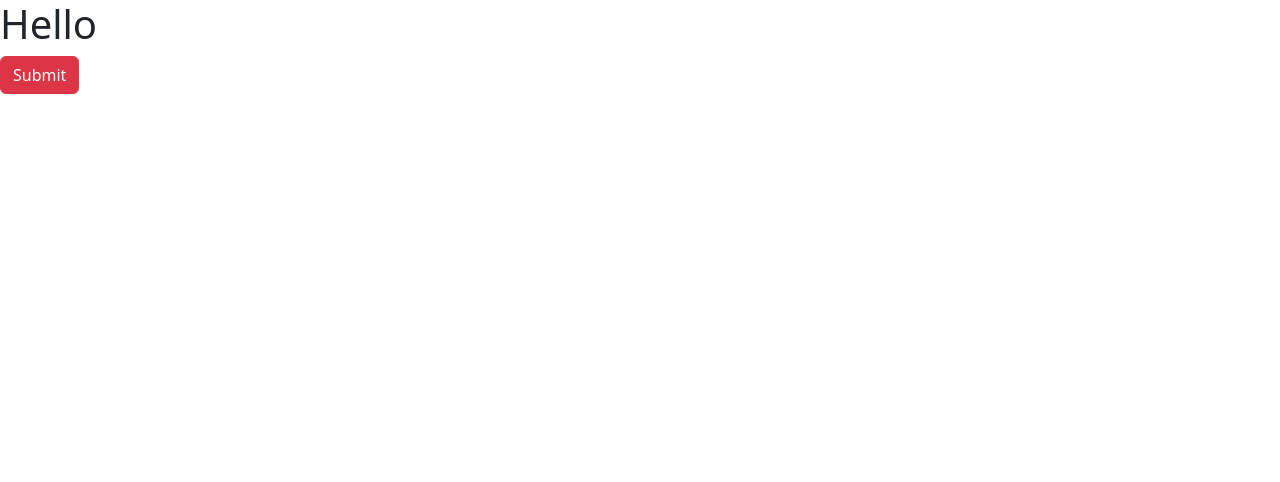
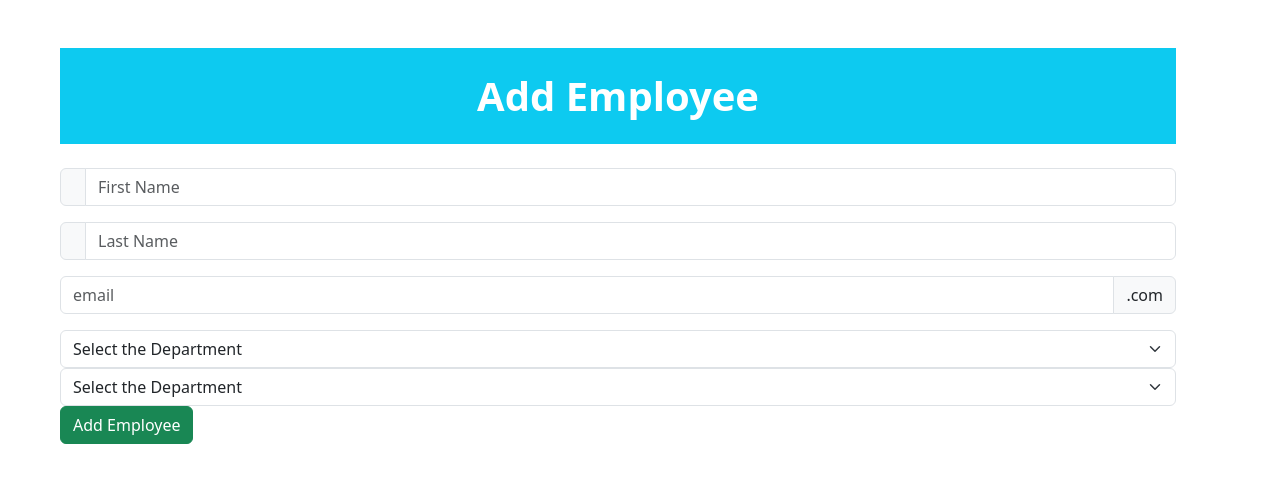
Before and after one commit to AsharaYishai/Employee-App-Front-End, an Angular app: page / in a window 1280 px wide. Shown: the top 482 px of the page. Built offline with nearby package versions, Linux system fonts and the light colour scheme.

Commit message:
ng model

```diff
--- a/src/app/app.component.html
+++ b/src/app/app.component.html
@@ -1,3 +1 @@
-<h1>Hello</h1>
-
-<input type="button" value="Submit" class="btn btn-danger" >
+<app-manage-emp></app-manage-emp>
--- a/src/app/app.component.ts
+++ b/src/app/app.component.ts
@@ -1,10 +1,11 @@
 import { Component } from '@angular/core';
 import { RouterOutlet } from '@angular/router';
+import { ManageEmpComponent } from './page/manage-emp/manage-emp.component';
 
 @Component({
   selector: 'app-root',
   standalone: true,
-  imports: [RouterOutlet],
+  imports: [RouterOutlet,ManageEmpComponent],
   templateUrl: './app.component.html',
   styleUrl: './app.component.css'
 })
--- /dev/null
+++ b/src/app/page/add-employee/add-employee.component.html
@@ -0,0 +1 @@
+<p>add-employee works!</p>
--- /dev/null
+++ b/src/app/page/manage-emp/manage-emp.component.html
@@ -0,0 +1,57 @@
+<div class="container m-5">
+
+    <h1 class="text-center mb-4 bg-info p-4 text-white fw-bolder">Add Employee</h1>
+
+    <div class="input-group mb-3">
+        <span class="input-group-text" id="basic-addon1"></span>
+        <input type="text" class="form-control" placeholder="First Name" aria-label="Username" [(ngModel)]="firstName" aria-describedby="basic-addon1">
+      </div>
+
+      <div class="input-group mb-3">
+        <span class="input-group-text" id="basic-addon1"></span>
+        <input type="text" class="form-control" placeholder="Last Name" aria-label="Username" aria-describedby="basic-addon1">
+      </div>
+
+      <div class="input-group mb-3">
+        <input type="text" class="form-control" placeholder="email" aria-label="Recipient's username" aria-describedby="basic-addon2">
+        <span class="input-group-text" id="basic-addon2">.com</span>
+      </div>
+
+      <div class="input-group md-3">
+        <select class="form-select"  aria-label="default select example">
+            <option value="">Select the Department </option>
+            <option value="No Department">No Department</option>
+            <option value="Product Development">Product Development</option>
+            <option value="Project Management">Project Management</option>
+            <option value="Sales and Marketing">Sales and Marketing</option>
+            <option value="Customer Support">Customer Support</option>
+            <option value="Human Resources">Human Resources</option>
+            <option value="Finance and Accounting">Finance and Accounting</option>
+            <option value="IT and Infrastructure">IT and Infrastructure</option>
+            <option value="Legal and Compliance">Legal and Compliance</option>
+            <option value="Administration and Operations">Administration and Operations</option>
+            <option value="Product Management">Product Management</option>
+          </select>
+      </div>
+
+        <div class="input-group md-3">
+            <select class="form-select"  aria-label="default select example">
+                <option value="">Select the Department </option>
+                <option value="No Department">No Department</option>
+                <option value="Product Development">Product Development</option>
+                <option value="Project Management">Project Management</option>
+                <option value="Sales and Marketing">Sales and Marketing</option>
+                <option value="Customer Support">Customer Support</option>
+                <option value="Human Resources">Human Resources</option>
+                <option value="Finance and Accounting">Finance and Accounting</option>
+                <option value="IT and Infrastructure">IT and Infrastructure</option>
+                <option value="Legal and Compliance">Legal and Compliance</option>
+                <option value="Administration and Operations">Administration and Operations</option>
+                <option value="Product Management">Product Management</option>
+              </select>
+        </div>
+
+        <button type="button" class="btn btn-success" (click)="addEmployee()">Add Employee</button>
+
+
+</div>
--- /dev/null
+++ b/src/app/page/manage-emp/manage-emp.component.ts
@@ -0,0 +1,17 @@
+import { Component } from '@angular/core';
+import { FormsModule } from '@angular/forms';
+
+@Component({
+  selector: 'app-manage-emp',
+  standalone: true,
+  imports: [FormsModule],
+  templateUrl: './manage-emp.component.html',
+  styleUrl: './manage-emp.component.css'
+})
+export class ManageEmpComponent {
+
+  public firstName:String = ""
+  addEmployee(){
+    alert(this.firstName)
+  }
+}
```
Also changed, not shown: src/app/page/add-employee/add-employee.component.ts (added, +12 -0 lines), src/app/page/add-employee/add-employee.component.css (added), src/app/page/manage-emp/manage-emp.component.css (added), 2 other files (tests, documents, lock files or other folders).
